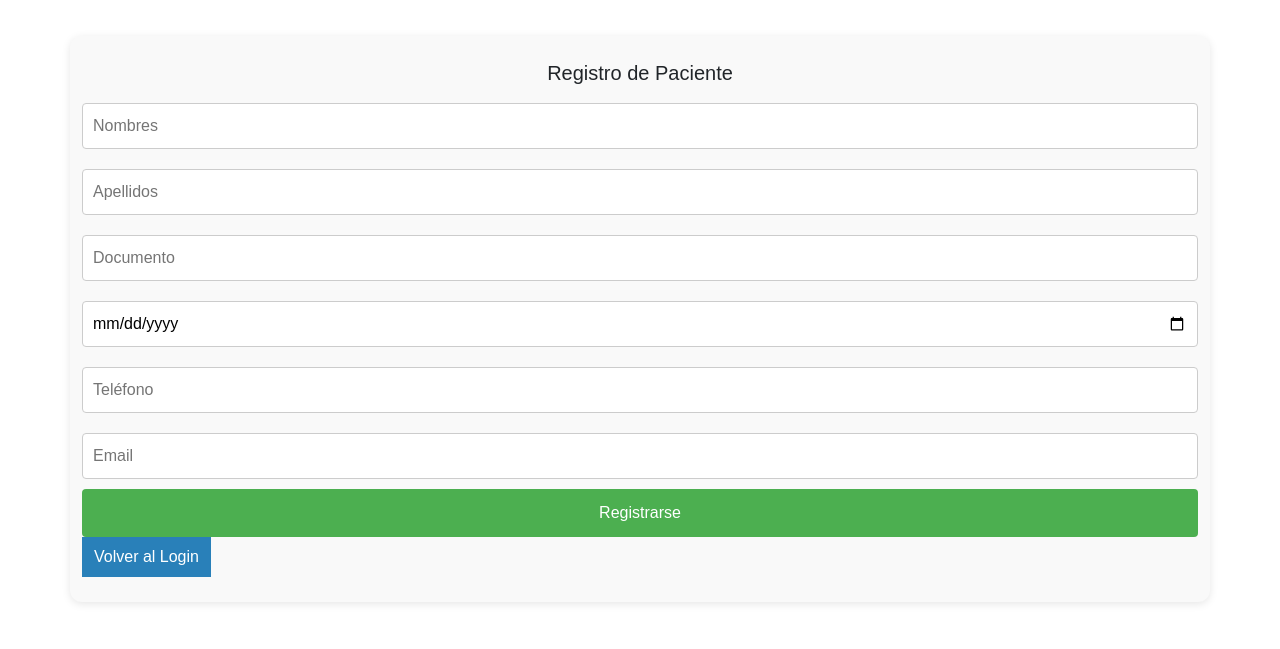
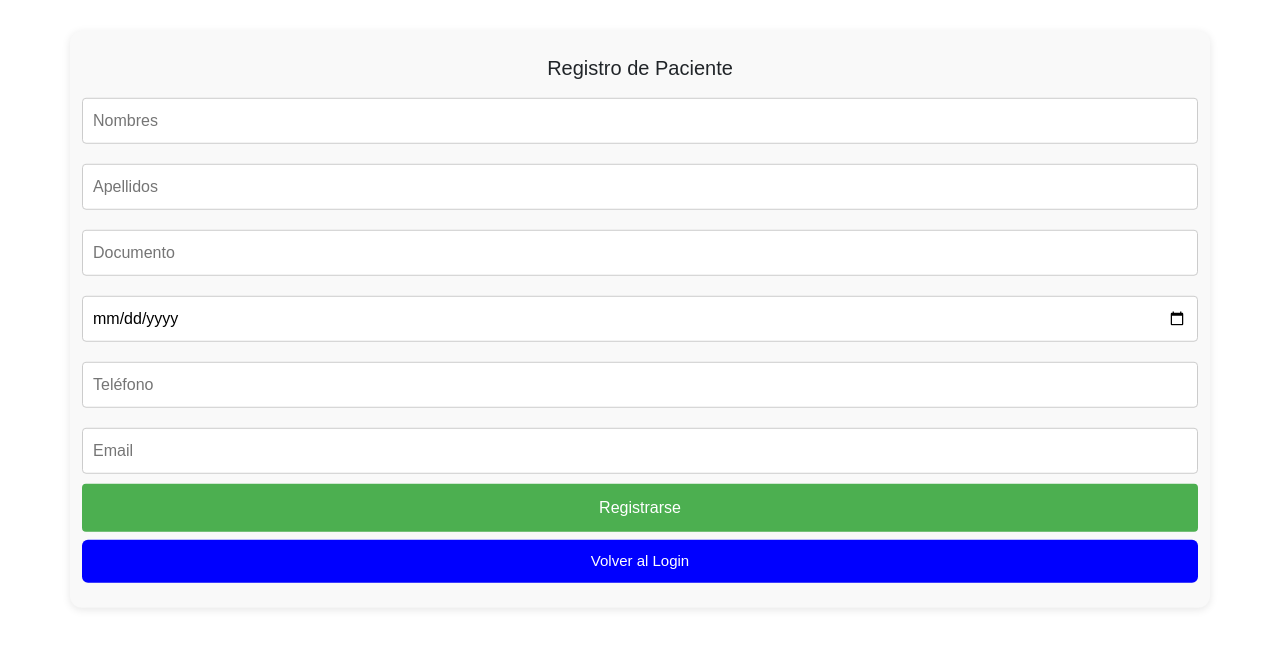
Before and after one commit to Fajoce/PruebaTecnicaFrontReact, a React (Create React App) app: page /registro in a window 1280 px wide. Shown: the part 131-780 px from the top of the page. Built offline with nearby package versions, Linux system fonts and the light colour scheme.

Commit message:
Agregue mas estilos

```diff
--- a/src/Components/Registro.jsx
+++ b/src/Components/Registro.jsx
@@ -44,7 +44,7 @@ const Registro = () => {
         <input type="text" name="telefono" placeholder="Teléfono" onChange={handleChange} required />
         <input type="text" name="email" placeholder="Email" onChange={handleChange} required />
         <button type="submit">Registrarse</button>
-        <button onClick={volverAlLogin}>Volver al Login</button>
+        <button onClick={volverAlLogin} className='volver'>Volver al Login</button>
       </form>
       {mensaje && <p>{mensaje}</p>}
     </div>
--- a/src/css/Registro.css
+++ b/src/css/Registro.css
@@ -28,7 +28,7 @@
   }
 
   .btn-registrar,
-  .btn-volver {
+  .volver {
     width: 100%;
     padding: 10px;
     margin-top: 8px;
@@ -43,9 +43,10 @@
     color: white;
   }
 
-  .btn-volver {
-    background-color: #6c757d;
+  .volver {
+    background-color: blue;
     color: white;
+    float:right
   }
 
   .btn-registrar:hover {
```
